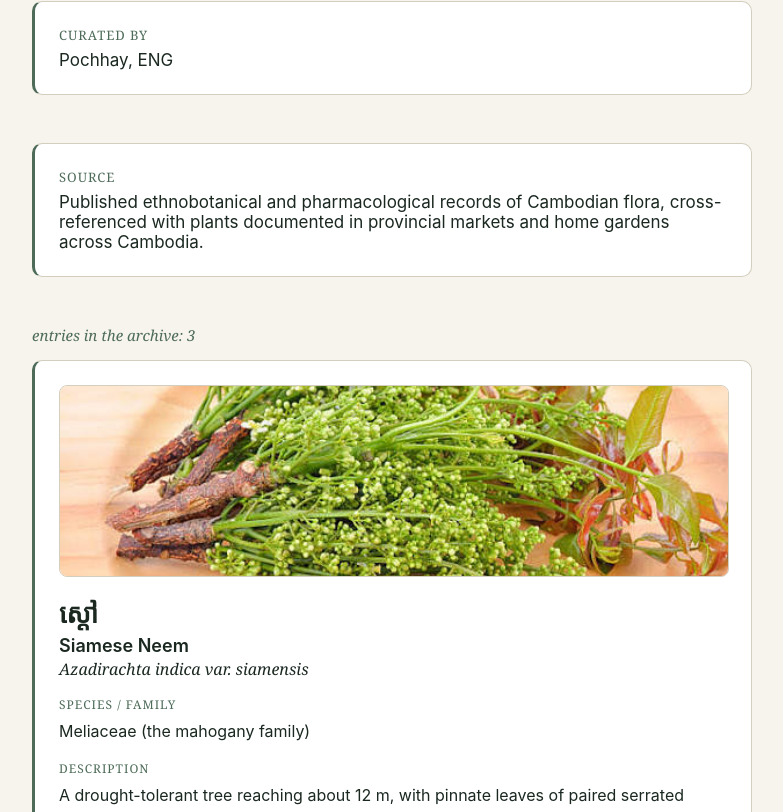
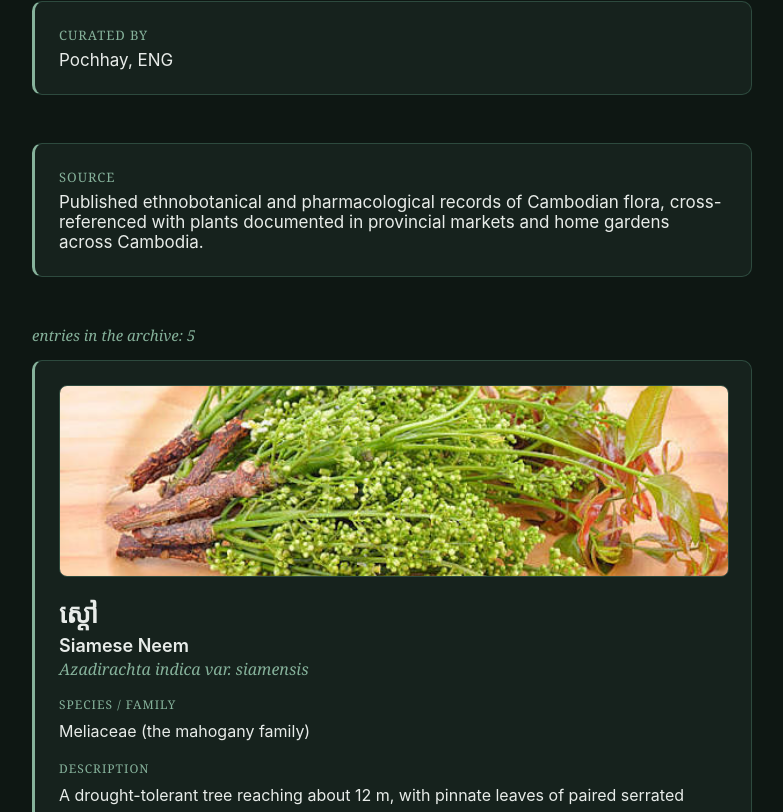
Before and after one commit to Pochhay/traditional-healing-archive, a Next.js app: page / in a window 1280 px wide. Shown: the part 288-1100 px from the top of the page, without its empty margins (248-1031 px from the left). Built offline with nearby package versions, Linux system fonts and the light colour scheme.

Commit message:
add 2 more entry

```diff
--- a/app/layout.js
+++ b/app/layout.js
@@ -11,8 +11,8 @@ export default function RootLayout({ children }) {
       <body
         style={{
           margin: 0,
-          backgroundColor: "#F6F4ED",
-          color: "#1A2820",
+          backgroundColor: "#0E1713",
+          color: "#E8ECE9",
           fontFamily:
             "-apple-system, BlinkMacSystemFont, 'Segoe UI', Roboto, sans-serif",
           minHeight: "100vh",
--- a/app/page.js
+++ b/app/page.js
@@ -47,6 +47,36 @@ const entries = [
     uses:
       "Rhizome paste is applied externally to sprains, bruises, insect bites, and ringworm. Taken stirred into warm water or milk for indigestion, stomach pain, and jaundice. It is also a core ingredient of kroeung, the fragrant curry paste base of Khmer cuisine, valued as a daily anti-inflammatory food.",
   },
+  {
+    nameKhmer: "ម្ជុលមាស, ម្ជុលពេជ្រ",
+    nameEnglish: "Hophead Philippine Violet",
+    scientificName: "Barleria lupulina Lindl.",
+    family: "Acanthaceae (the acanthus family)",
+    image: "/images/mchul-mas-philippine-violet.jpg",
+    description:
+      "An erect, spiny evergreen shrub growing 1 to 2 m in height, featuring dark green, narrow-lanceolate leaves marked by a distinct reddish-purple midrib and paired sharp spines at leaf axils. It bears attractive tubular, golden-yellow flowers emerging from overlapping, hop-like terminal bract spikes, followed by small capsule fruits.",
+    habitat:
+      "Widely cultivated across Cambodia and Southeast Asia as an ornamental plant and living boundary hedge; commonly found in home gardens, temple grounds, and naturalized in disturbed lowland areas. Easily propagated by stem cuttings and seeds.",
+    compounds:
+      "Essential oil constituents including cyclobutane derivatives, 2-hexyl-1-octanol, 1-hentetracontanol, and phthalate esters, along with iridoid glycosides (barlerin, shanzhiside methyl ester) and polyphenolic flavonoids.",
+    uses:
+      "The fresh leaves, stems, and roots are widely used to detoxify venoms, relieve inflammation, and alleviate pain. Fresh crushed leaf paste or juice is applied topically to soothe centipede bites, wasp stings, insect bites, boils, and toothaches. Decoctions are taken internally for gastrointestinal discomfort and to stop bleeding (Contraindicated during pregnancy).",
+  },
+  {
+    nameKhmer: "ក្បាលរុយ",
+    nameEnglish: "Little Ironweed",
+    scientificName: "Vernonia cinerea Less.",
+    family: "Asteraceae (the daisy family)",
+    image: "/images/kbal-roy-little-ironweed.jpg",
+    description:
+      "An erect, branched annual or short-lived perennial herb growing 20 to 80 cm tall. It features slender, ribbed green stems and alternate, ovate to lanceolate leaves (2–3 cm long by 0.5–2.5 cm wide) with serrated margins. The plant produces terminal corymb-like clusters of small, fuzzy florets that range from pinkish-purple to light violet, maturing into small cypselae with a white pappus. The herb has a slightly bitter, sweet, and cooling taste.",
+    habitat:
+      "Naturally widespread and common across Cambodia and tropical Asia; frequently found in open wastelands, roadsides, disturbed soils, cultivated fields, and dry forest borders. Propagated easily by wind-dispersed seeds.",
+    compounds:
+      "Alkaloids, phenolic compounds, tannins, flavonoids, sterols, triterpenoids, cardiac glycosides, saponins, quinones, polypeptides, resins, and essential oils.",
+    uses:
+      "The whole plant (fresh or dried) is boiled as a decoction or crushed into a poultice. It is traditionally used to clear internal heat, reduce fever and malaria symptoms, relieve coughs, soothe asthma, detoxify snake venom and insect bites, resolve inflammation, and treat eye redness. In folk medicine, it is also brewed as a therapeutic tea to assist with smoking cessation and promote urinary health.",
+  },
 ];
 
 
@@ -60,7 +90,7 @@ const styles = {
   kicker: {
     fontFamily: "Georgia, 'Times New Roman', serif",
     fontStyle: "italic",
-    color: "#4D6B58",
+    color: "#86B29B",
     fontSize: 15,
     letterSpacing: 3,
     textTransform: "uppercase",
@@ -68,50 +98,50 @@ const styles = {
   title: {
     fontSize: 34,
     fontWeight: 700,
-    color: "#1A2820",
+    color: "#E8ECE9",
     margin: "16px 0 12px",
     lineHeight: 1.1,
   },
   description: {
     fontSize: 19,
-    color: "#1A2820",
+    color: "#E8ECE9",
     lineHeight: 1.6,
     margin: 0,
   },
   card: {
     marginTop: 48,
     padding: 24,
-    backgroundColor: "#FFFFFF",
-    border: "1px solid #D3CEBE",
-    borderLeft: "3px solid #4D6B58",
+    backgroundColor: "#16221D",
+    border: "1px solid #2D4A3E",
+    borderLeft: "3px solid #86B29B",
     borderRadius: 10,
   },
   cardLabel: {
     fontFamily: "Georgia, 'Times New Roman', serif",
     fontSize: 13,
-    color: "#4D6B58",
+    color: "#86B29B",
     margin: 0,
     textTransform: "uppercase",
     letterSpacing: 1,
   },
   cardValue: {
     fontSize: 17,
-    color: "#1A2820",
+    color: "#E8ECE9",
     margin: "6px 0 0",
   },
   count: {
     fontFamily: "Georgia, 'Times New Roman', serif",
     fontStyle: "italic",
     fontSize: 15,
-    color: "#4D6B58",
+    color: "#86B29B",
     marginTop: 48,
   },
   footer: {
     marginTop: 64,
     paddingTop: 24,
-    borderTop: "1px solid #D3CEBE",
+    borderTop: "1px solid #2D4A3E",
     fontSize: 14,
-    color: "#4D6B58",
+    color: "#86B29B",
   },
 };
 
--- a/components/EntryCard.js
+++ b/components/EntryCard.js
@@ -3,28 +3,28 @@ import React, { useState } from 'react';
 const styles = {
   card: {
     padding: 24,
-    backgroundColor: "#FFFFFF",
-    border: "1px solid #D3CEBE",
-    borderLeft: "3px solid #4D6B58",
+    backgroundColor: "#16221D",
+    border: "1px solid #2D4A3E",
+    borderLeft: "3px solid #86B29B",
     borderRadius: 10,
   },
   nameKhmer: {
     fontSize: 26,
-    color: "#1A2820",
+    color: "#E8ECE9",
     margin: "0 0 4px",
     lineHeight: 1.3,
   },
   nameEnglish: {
     fontSize: 18,
     fontWeight: 600,
-    color: "#1A2820",
+    color: "#E8ECE9",
     margin: "0 0 2px",
   },
   scientific: {
     fontFamily: "Georgia, 'Times New Roman', serif",
     fontStyle: "italic",
     fontSize: 16,
-    color: "#1A2820",
+    color: "#86B29B",
     margin: "0 0 16px",
   },
   photo: {
@@ -33,19 +33,19 @@ const styles = {
     objectFit: "cover",
     borderRadius: 8,
     marginBottom: 16,
-    border: "1px solid #D3CEBE",
+    border: "1px solid #2D4A3E",
   },
   label: {
     fontFamily: "Georgia, 'Times New Roman', serif",
     fontSize: 12,
-    color: "#4D6B58",
+    color: "#86B29B",
     margin: "14px 0 0",
     textTransform: "uppercase",
     letterSpacing: 1,
   },
   value: {
     fontSize: 16,
-    color: "#1A2820",
+    color: "#E8ECE9",
     lineHeight: 1.8,
     margin: "4px 0 0",
   },
```
Also changed, not shown: public/images/kbal-roy-little-ironweed.jpg (added), public/images/mchul-mas-philippine-violet.jpg (added).
